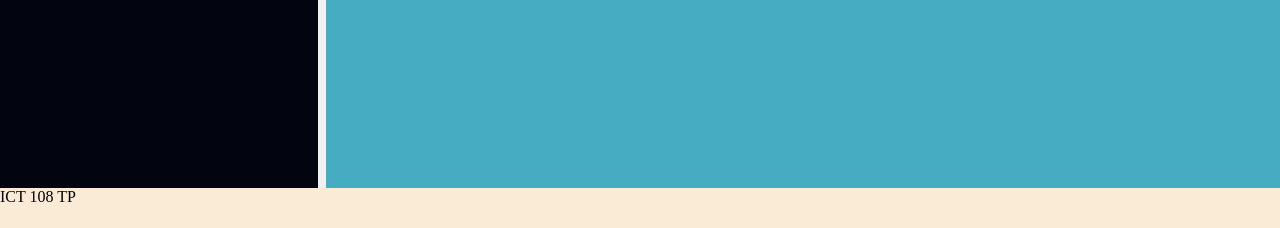
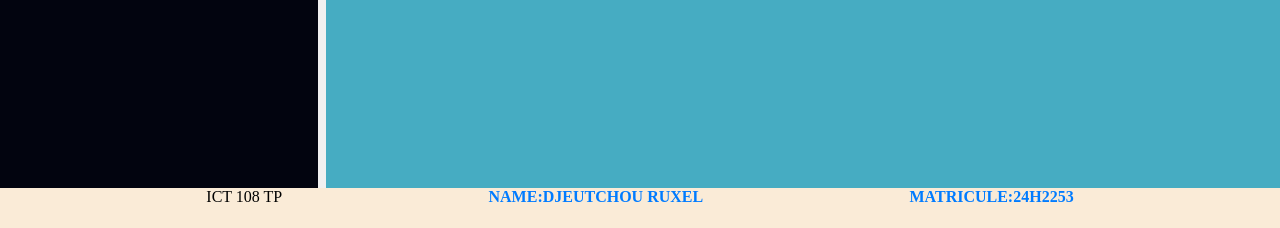
Before and after one commit to FILLIN-RX/tp2, a plain HTML site: page index.html in a window 1280 px wide. Shown: the part 572-800 px from the top of the page. Drawn offline with Linux system fonts and the light colour scheme.

Commit message:
applying style

```diff
--- a/index.html
+++ b/index.html
@@ -44,6 +44,8 @@
 
     <footer>
         ICT 108 TP
+        <span>NAME:DJEUTCHOU RUXEL</span>
+        <span>MATRICULE:24H2253</span>
     </footer>
 
     <script src="index.js"></script>
--- a/styles.css
+++ b/styles.css
@@ -91,4 +91,11 @@ footer{
     background-color: antiquewhite;
     width: 100%;
     height: 5%;
+    display: flex;
+    justify-content: space-evenly;
+
+    & span{
+        font-weight: bold;
+        color: #007bff;
+    }
 }
```
